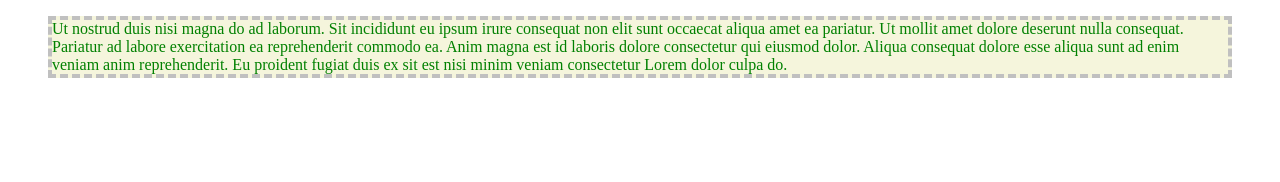
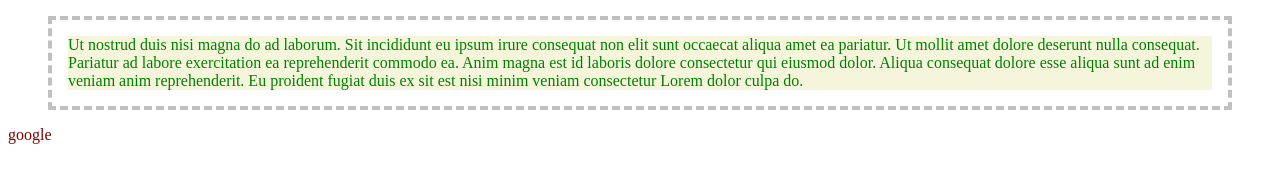
Before and after one commit to qooq12315/___html_css, a plain HTML site: page lesson_04_10/test.html in a window 1280 px wide. Drawn offline with Linux system fonts and the light colour scheme.

Commit message:
超連結

```diff
--- a/lesson_04_10/test.html
+++ b/lesson_04_10/test.html
@@ -1,5 +1,6 @@
 <!DOCTYPE html>
 <html>
+
 <head>
     <meta charset="utf-8">
     <meta http-equiv="X-UA-Compatible" content="IE=edge">
@@ -15,15 +16,45 @@
                 */
             border: dashed silver 4px;
             color: green;
+            padding: 1em;
             background-color: beige;
+            background-clip: content-box;
+        }
+
+        a {
+            text-decoration: none;
+        }
+
+        a:link {
+            color: maroon;
+        }
+
+        a:visited {
+            color: gray;
+        }
+
+        a:hover {
+            background-color: blue;
+
+        }
+
+        a:active {
+            color: plum;
+            background-color: blueviolet;
         }
     </style>
 </head>
+
 <body>
     <blockquote>
-            Ut nostrud duis nisi magna do ad laborum. Sit incididunt eu ipsum irure consequat non elit sunt occaecat aliqua amet ea pariatur. Ut mollit amet dolore deserunt nulla consequat. Pariatur ad labore exercitation ea reprehenderit commodo ea. Anim magna est id laboris dolore consectetur qui eiusmod dolor. Aliqua consequat dolore esse aliqua sunt ad enim veniam anim reprehenderit. Eu proident fugiat duis ex sit est nisi minim veniam consectetur Lorem dolor culpa do.
+        Ut nostrud duis nisi magna do ad laborum. Sit incididunt eu ipsum irure consequat non elit sunt occaecat aliqua
+        amet ea pariatur. Ut mollit amet dolore deserunt nulla consequat. Pariatur ad labore exercitation ea
+        reprehenderit commodo ea. Anim magna est id laboris dolore consectetur qui eiusmod dolor. Aliqua consequat
+        dolore esse aliqua sunt ad enim veniam anim reprehenderit. Eu proident fugiat duis ex sit est nisi minim veniam
+        consectetur Lorem dolor culpa do.
 
     </blockquote>
-        <script src="" async defer></script>
+    <a href="http://google.com.tw">google</a>
 </body>
+
 </html>
```
Lines whose indentation alone changed are shown as unchanged.
